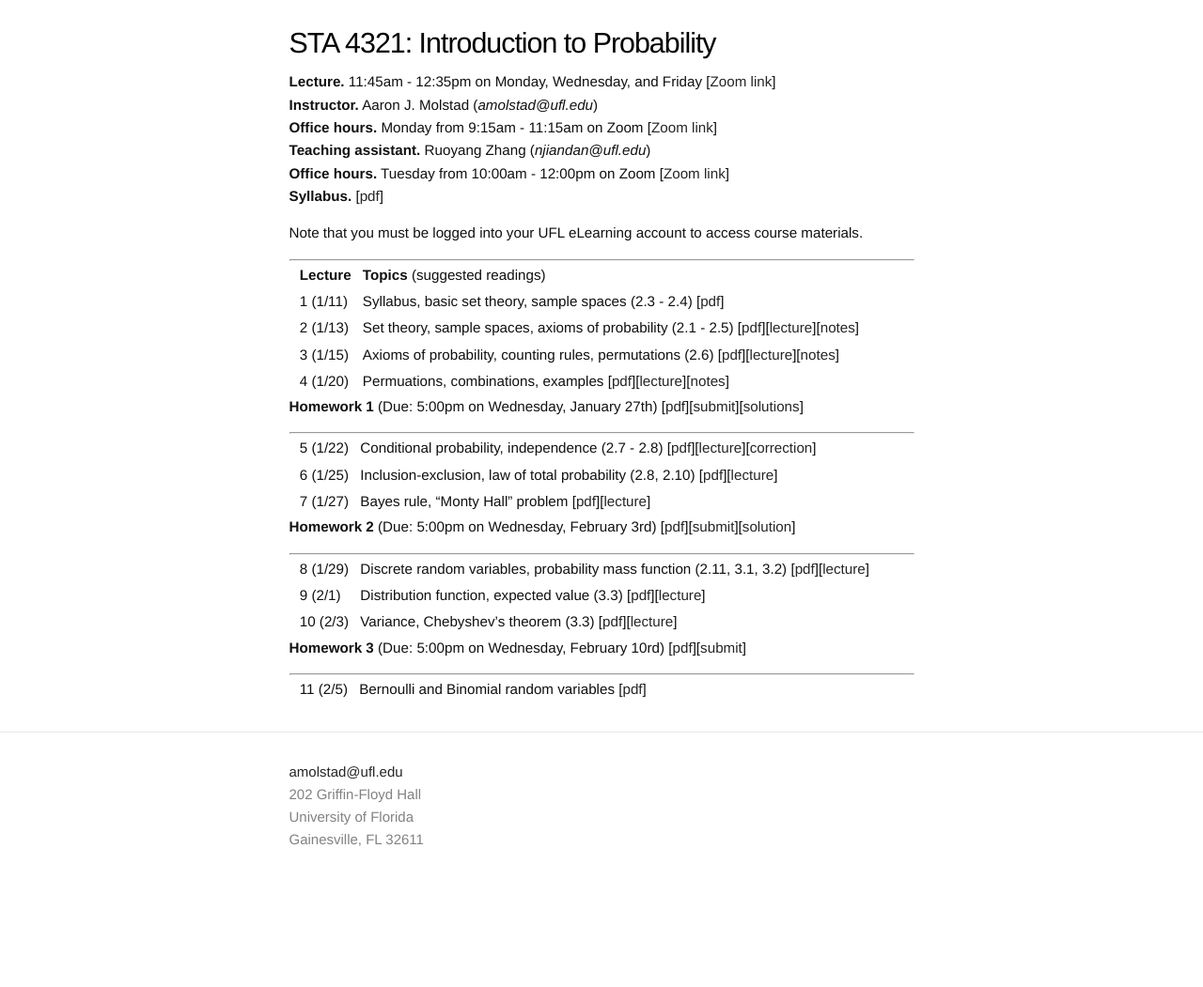
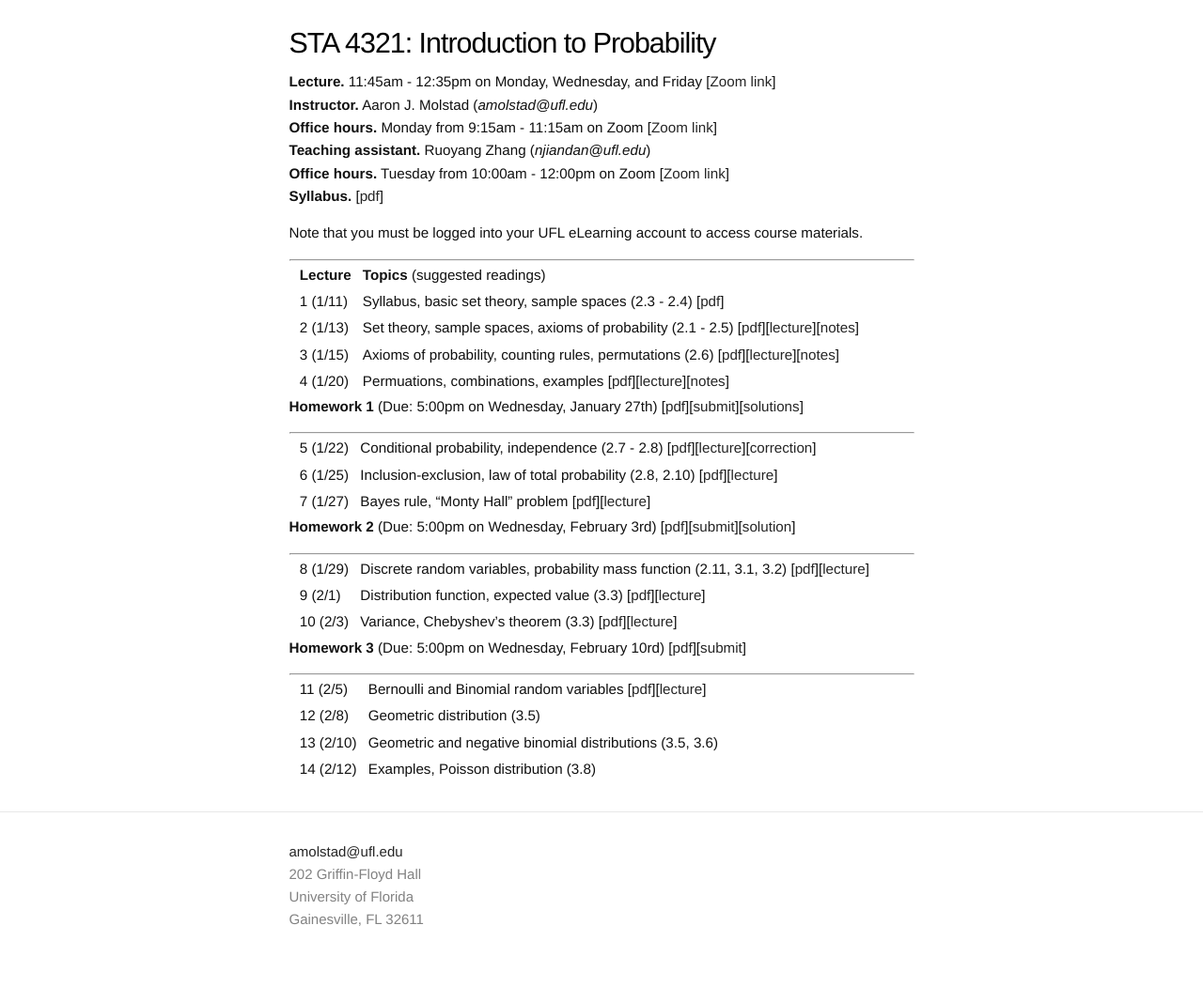
Before and after one commit to ajmolstad/ajmolstad.github.io, a Jekyll site: the page built from S21_STA4321.md, in a window 1280 px wide. Shown: the whole page at 94% size. Built offline with Jekyll 4.4.1, drawn with Linux system fonts in a browser that asks for light colours; before the commit the page ends 966 px from its top, so only the background shows below that.

Commit message:
Update S21_STA4321.md

```diff
--- a/S21_STA4321.md
+++ b/S21_STA4321.md
@@ -31,16 +31,17 @@ Note that you must be logged into your UFL eLearning account to access course ma
 
  **Homework 2** (Due: 5:00pm on Wednesday, February 3rd) [[pdf](https://ufl.instructure.com/files/56529662/download?download_frd=1)][[submit](https://ufl.instructure.com/courses/426946/assignments/4612708)][[solution](https://ufl.instructure.com/files/56776906/download?download_frd=1)]
 
-
  ----------------
 
 || 8 (1/29) || Discrete random variables, probability mass function (2.11, 3.1, 3.2) [[pdf](https://ufl.instructure.com/files/56593864/download?download_frd=1)][[lecture](https://ufl.instructure.com/files/56637664/download?download_frd=1)]||
 || 9 (2/1) || Distribution function, expected value (3.3) [[pdf](https://ufl.instructure.com/files/56671681/download?download_frd=1)][[lecture](https://ufl.instructure.com/courses/426946/files?preview=56703806)]||
 || 10 (2/3) || Variance,  Chebyshev’s theorem (3.3) [[pdf](https://ufl.instructure.com/files/56741896/download?download_frd=1)][[lecture](https://ufl.instructure.com/files/56746420/download?download_frd=1)]||
 
- **Homework 3** (Due: 5:00pm on Wednesday, February 10rd) [[pdf](https://ufl.instructure.com/files/56776900/download?download_frd=1)][[submit](https://ufl.instructure.com/courses/426946/assignments/4617554)]
+**Homework 3** (Due: 5:00pm on Wednesday, February 10rd) [[pdf](https://ufl.instructure.com/files/56776900/download?download_frd=1)][[submit](https://ufl.instructure.com/courses/426946/assignments/4617554)]
 
- ----------------
+----------------
 
-
- || 11 (2/5) || Bernoulli and Binomial random variables [[pdf](https://ufl.instructure.com/files/56812650/download?download_frd=1)] ||
+|| 11 (2/5) || Bernoulli and Binomial random variables [[pdf](https://ufl.instructure.com/files/56812650/download?download_frd=1)][[lecture](https://ufl.instructure.com/files/56857508/download?download_frd=1)] ||
+|| 12 (2/8)  || Geometric distribution (3.5) ||
+|| 13 (2/10)  || Geometric and negative binomial distributions (3.5, 3.6) ||
+|| 14 (2/12)  || Examples, Poisson distribution (3.8) ||
```
